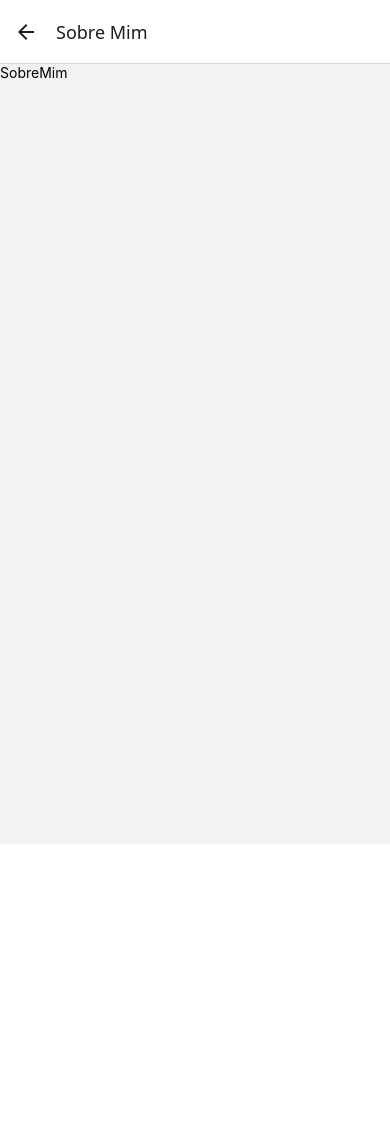
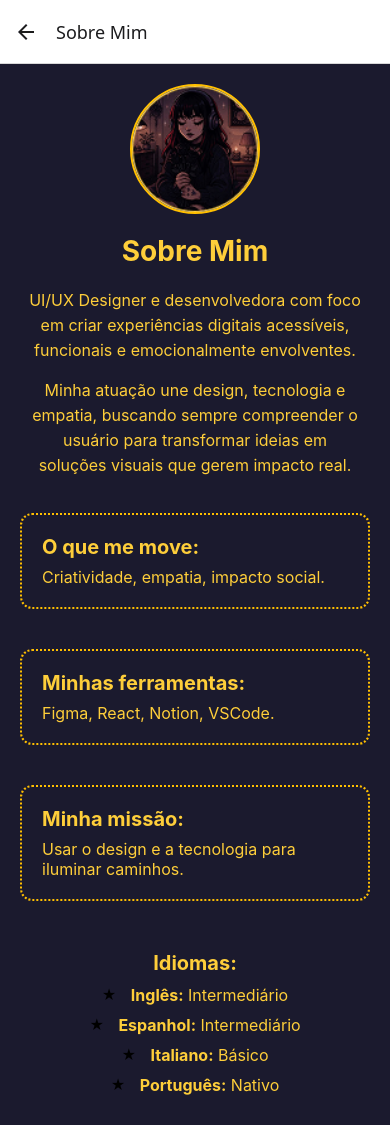
Before and after one commit to zurannii/meuPortifolio-react-native, a React Native app: screen /SobreMim in a window 390 px wide. Before the commit the page ends 844 px from the top, so only its background shows below. Built offline with nearby package versions, Linux system fonts and the light colour scheme.

Commit message:
feat(ui): Add AboutMe screen

```diff
--- a/App.tsx
+++ b/App.tsx
@@ -3,6 +3,7 @@ import { StatusBar } from 'expo-status-bar';
 import { StyleSheet, Text, View } from 'react-native';
 import AppNavigator from './src/navigation/AppNavigator';
 import { NavigationContainer } from '@react-navigation/native';
+import { COLORS } from './src/styles/theme';
 
 
 export default function App() {
@@ -17,8 +18,9 @@ export default function App() {
 const styles = StyleSheet.create({
   container: {
     flex: 1,
-    backgroundColor: '#fff',
+    backgroundColor: COLORS.primaryDark,
     alignItems: 'center',
     justifyContent: 'center',
+    color: COLORS.primaryText,
   },
 });
--- a/src/screens/HomeScreen.tsx
+++ b/src/screens/HomeScreen.tsx
@@ -23,10 +23,10 @@ export default function HomeScreen({ navigation }: Props) {
             contentContainerStyle={styles.container}>
 
             <View style={styles.profileContainer}>
-               {/*  <Image
-                    source={require('../assets/minhafotojája.jpg')}
+                <Image
+                    source={require('../../assets/rob-pixels.jpg')}
                     style={styles.profileImage}
-                /> */}
+                />
 
                 <Text style={styles.nameText}>Roberta Nascimento</Text>
                 <Text style={styles.subtitle}>UI/UX Designer & Developer</Text>
@@ -127,7 +127,7 @@ const styles = StyleSheet.create({
     socialContainer: {
         flexDirection: 'row',
         justifyContent: 'center',
-        marginTop: 15,
+        gap: 15,
     },
     socialIcon: {
         width: 40,
@@ -135,13 +135,16 @@ const styles = StyleSheet.create({
         borderRadius: 20,
         borderWidth: 1.5,
         borderColor: COLORS.borderColor,
+        gap: 15,
     },
     navigationContainer: {
         width: '100%',
-        gap: 15,
+        gap: 20,
+        alignItems: 'center',
     },
     navButton: {
-        width: '100%',
+        width: 347,
+        height: 110,
         backgroundColor: COLORS.cardBackground,
         padding: 20,
         borderRadius: 12,
--- a/src/screens/SobreMimScreen.tsx
+++ b/src/screens/SobreMimScreen.tsx
@@ -13,8 +13,162 @@ import { COLORS } from '../styles/theme';
 
 export default function SobreMimScreen() {
     return (
-            <View>
-                <Text>SobreMim</Text>
+        <ScrollView
+            style={styles.scrollView}
+            contentContainerStyle={styles.container}>
+            <Image style={styles.profileImage}
+                source={require('../../assets/rob-pixels.jpg')}
+            />
+
+            <Text style={styles.title}>Sobre Mim</Text>
+            <Text style={styles.paragraph}>
+                UI/UX Designer e desenvolvedora com foco em criar
+                experiências digitais acessíveis, funcionais e
+                emocionalmente envolventes.
+            </Text>
+            <Text style={styles.paragraph}>
+                Minha atuação une design, tecnologia e empatia, buscando
+                sempre compreender o usuário para transformar ideias em
+                soluções visuais que gerem impacto real.
+            </Text>
+
+            <View style={styles.cardContainer}>
+                <View style={styles.card}>
+                    <Text style={styles.cardTitle}>O que me move:</Text>
+                    <Text style={styles.cardText}>Criatividade, empatia, impacto social.</Text>
+                </View>
             </View>
-        );
+            <View style={styles.cardContainer}>
+                <View style={styles.card}>
+                    <Text style={styles.cardTitle}>Minhas ferramentas:</Text>
+                    <Text style={styles.cardText}>Figma, React, Notion, VSCode.</Text>
+                </View>
+            </View>
+            <View style={styles.cardContainer}>
+                <View style={styles.card}>
+                    <Text style={styles.cardTitle}>Minha missão:</Text>
+                    <Text style={styles.cardText}>Usar o design e a tecnologia para iluminar caminhos.</Text>
+                </View>
+            </View>
+
+            <View style={styles.idiomasContainer}>
+                <Text style={styles.idiomasTitle}>Idiomas:</Text>
+
+                <View style={styles.idiomaItem}>
+                    <Text style={styles.idiomaIcon}>★</Text>
+                    <Text style={styles.idiomaText}><Text style={styles.bold}>Inglês:</Text> Intermediário</Text>
+                </View>
+
+                <View style={styles.idiomaItem}>
+                    <Text style={styles.idiomaIcon}>★</Text>
+                    <Text style={styles.idiomaText}><Text style={styles.bold}>Espanhol:</Text> Intermediário</Text>
+                </View>
+
+                <View style={styles.idiomaItem}>
+                    <Text style={styles.idiomaIcon}>★</Text>
+                    <Text style={styles.idiomaText}><Text style={styles.bold}>Italiano:</Text> Básico</Text>
+                </View>
+
+                <View style={styles.idiomaItem}>
+                    <Text style={styles.idiomaIcon}>★</Text>
+                    <Text style={styles.idiomaText}><Text style={styles.bold}>Português:</Text> Nativo</Text>
+                </View>
+            </View>
+
+
+        </ScrollView>
+    );
 }
+
+const styles = StyleSheet.create({
+    scrollView: {
+        flex: 1,
+        backgroundColor: COLORS.primaryDark,
+    },
+    container: {
+        flexGrow: 1,
+        alignItems: 'center',
+        paddingVertical: 20,
+        paddingHorizontal: 20,
+        backgroundColor: COLORS.primaryDark,
+    },
+    title: {
+        fontSize: 28,
+        fontWeight: 'bold',
+        marginBottom: 20,
+        textAlign: 'center',
+        color: COLORS.primaryText,
+    },
+    paragraph: {
+        fontSize: 16,
+        color: COLORS.primaryText,
+        textAlign: 'center',
+        marginBottom: 15,
+        lineHeight: 25,
+        maxWidth: '95%',
+    },
+    profileImage: {
+        width: 130,
+        height: 130,
+        borderRadius: 65,
+        borderColor: COLORS.borderColor,
+        borderWidth: 2,
+        marginBottom: 20,
+    },
+    cardContainer: {
+        width: '100%',
+        backgroundColor: COLORS.cardBackground,
+        gap: 15,
+        marginVertical: 20,
+    },
+    card: {
+        width: '100%',
+        backgroundColor: COLORS.cardBackground,
+        padding: 20,
+        borderRadius: 12,
+        borderWidth: 2,
+        borderColor: COLORS.borderColor,
+        borderStyle: 'dotted',
+    },
+    cardTitle: {
+        fontSize: 20,
+        fontWeight: 'bold',
+        color: COLORS.primaryText,
+        marginBottom: 8,
+    },
+    cardText: {
+        fontSize: 16,
+        color: COLORS.primaryText,
+    },
+    idiomasContainer: {
+        marginTop: 30,
+        alignItems: 'center',
+    },
+    idiomasTitle: {
+        fontSize: 20,
+        fontWeight: 'bold',
+        color: COLORS.primaryText,
+        marginBottom: 10,
+    },
+    idiomaItem: {
+        flexDirection: 'row',
+        alignItems: 'center',
+        marginBottom: 10,
+    },
+    idiomaIcon: {
+        width: 19,
+        height: 18,
+        marginRight: 10,
+        gap: 15,
+    },
+    idiomaText: {
+        fontSize: 16,
+        color: COLORS.primaryText,
+    },
+    bold: {
+        fontWeight: 'bold',
+    },
+
+
+
+});
```
Also changed, not shown: assets/rob-pixels.jpg (added).
